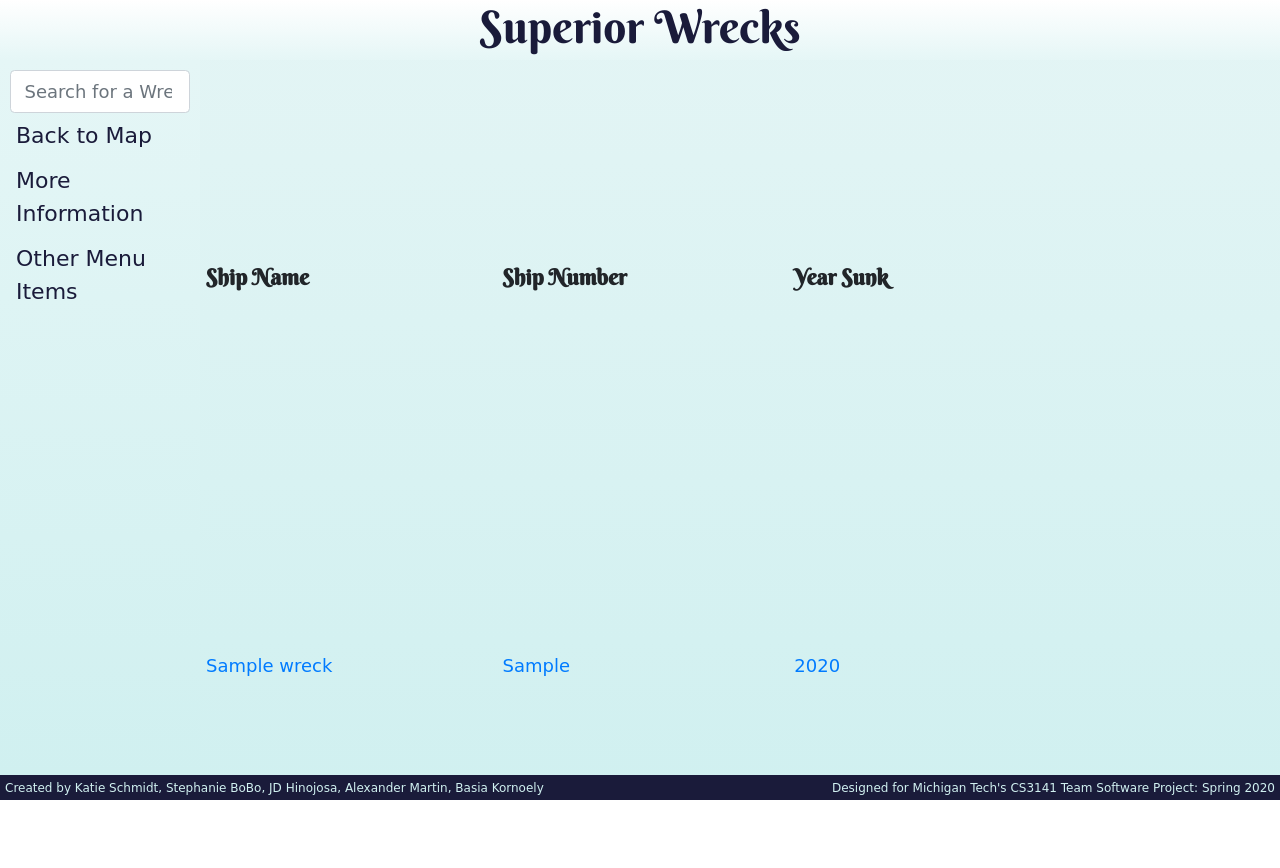
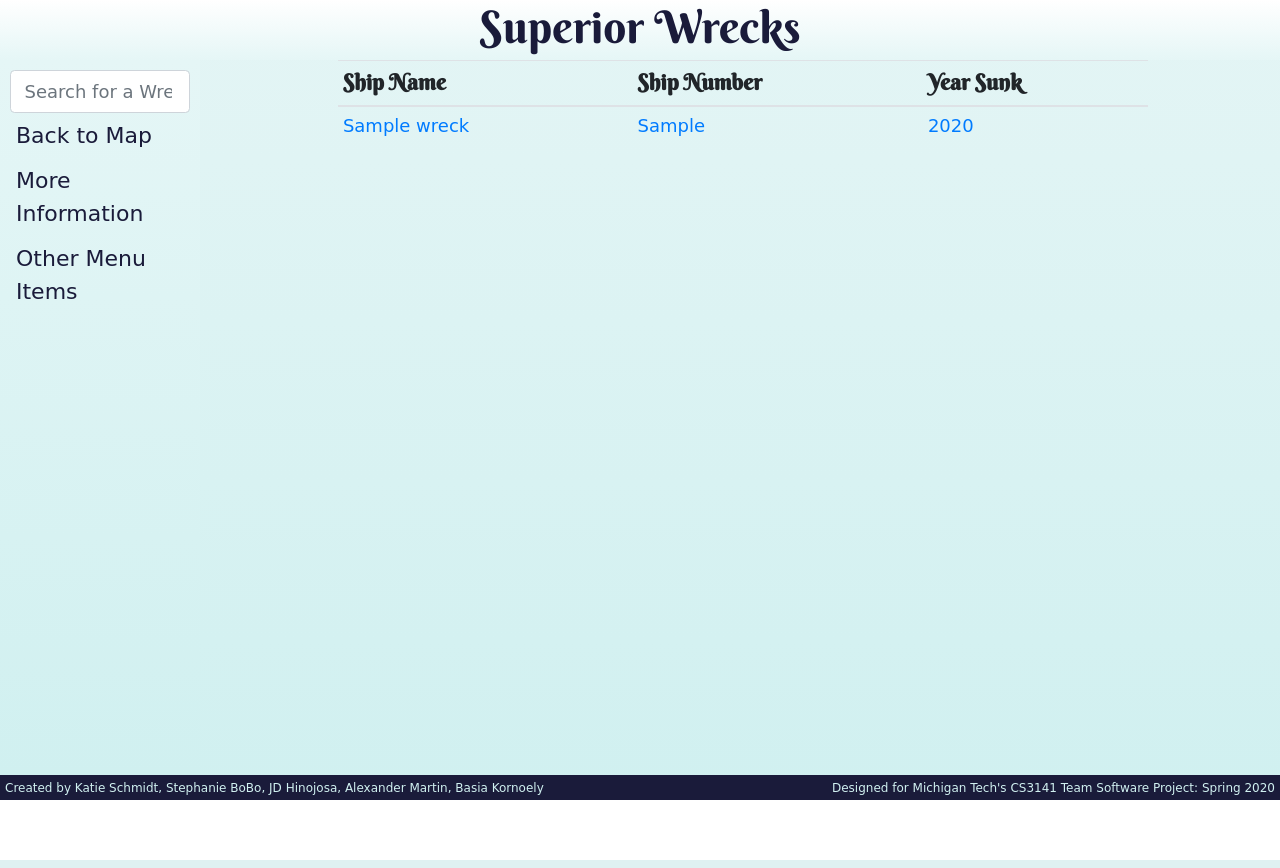
Before and after one commit to SuperiorWrecks/SuperiorWrecks, a Django app: page /ships/ in a window 1280 px wide. Run offline with Django 3.2, Linux system fonts and the light colour scheme; tables that the repository leaves empty hold one stand-in row (values such as "Sample post"); some libraries are stand-ins or nearby versions; some web fonts are replaced.

Commit message:
Fixed some styling on listofships Table content is no longer above the footer, added some styling to the table itself, and removed the <br>'s and added actual margins instead.

```diff
--- a/templates/wrecks/listofships.html
+++ b/templates/wrecks/listofships.html
@@ -3,7 +3,8 @@
 <head>
     <meta charset="UTF-8">
     <title>Ship List</title>
-    <link rel="stylesheet" href="https://maxcdn.bootstrapcdn.com/bootstrap/4.0.0/css/bootstrap.min.css" integrity="sha384-Gn5384xqQ1aoWXA+058RXPxPg6fy4IWvTNh0E263XmFcJlSAwiGgFAW/dAiS6JXm" crossorigin="anonymous">
+    <link rel="stylesheet" href="https://maxcdn.bootstrapcdn.com/bootstrap/4.0.0/css/bootstrap.min.css"
+          integrity="sha384-Gn5384xqQ1aoWXA+058RXPxPg6fy4IWvTNh0E263XmFcJlSAwiGgFAW/dAiS6JXm" crossorigin="anonymous">
     <link href="https://fonts.googleapis.com/css?family=Baloo+Chettan+2|Berkshire+Swash&display=swap" rel="stylesheet">
     <style>
         :root {
@@ -53,6 +54,8 @@
             width: calc(100% - var(--sidebar-width));
             height: calc(100% - var(--footer-height));
             margin-left: var(--sidebar-width);
+            margin-top: var(--header-height);
+            margin-bottom: var(--footer-height);
             top: 0;
             background: transparent;
             position: relative;
@@ -113,6 +116,7 @@
             padding-top: 4px;
             padding-left: 5px;
             padding-right: 5px;
+            z-index: 99;
         }
 
     </style>
@@ -139,9 +143,8 @@
 
 <!-- Page Content -->
 <div id="content">
-    <br>
-    <br>
-    <table id="table">
+    <center>
+        <table id="table" class="table table-hover table-sm">
             <thead>
             <tr>
                 <th><b>Ship Name</b></th>
@@ -150,7 +153,7 @@
             </tr>
             </thead>
         </table>
-    <br>
+    </center>
 </div>
 
 <div id="footer">
@@ -161,15 +164,16 @@
 <script>
     var ships = [];
     var table = document.getElementById("table");
+
     function list(ship) {
         var row = table.insertRow(-1);
         var cell1 = row.insertCell(0);
         var cell2 = row.insertCell(1);
         var cell3 = row.insertCell(2);
         //TODO: This way of adding links feels janky, find a cleaner way to do it. maybe a wrapper function or something
-        cell1.innerHTML = "<a href=\"/ships/"+ship["name"]+"/"+ship["num"]+"/\">"+ship["name"]+"</a>";
-        cell2.innerHTML = "<a href=\"/ships/"+ship["name"]+"/"+ship["num"]+"/\">"+ship["num"]+"</a>";
-        cell3.innerHTML = "<a href=\"/ships/"+ship["name"]+"/"+ship["num"]+"/\">"+ship["year"]+"</a>";
+        cell1.innerHTML = "<a href=\"/ships/" + ship["name"] + "/" + ship["num"] + "/\">" + ship["name"] + "</a>";
+        cell2.innerHTML = "<a href=\"/ships/" + ship["name"] + "/" + ship["num"] + "/\">" + ship["num"] + "</a>";
+        cell3.innerHTML = "<a href=\"/ships/" + ship["name"] + "/" + ship["num"] + "/\">" + ship["year"] + "</a>";
         console.log(ship["name"] + ship["num"] + ship["year"]);
     }
 
@@ -184,11 +188,18 @@
         xmlhttp.open("GET", "/wrecks/allShips.json", true);
         xmlhttp.send();
     }
+
     init();
 </script>
-<script src="https://code.jquery.com/jquery-3.2.1.slim.min.js" integrity="sha384-KJ3o2DKtIkvYIK3UENzmM7KCkRr/rE9/Qpg6aAZGJwFDMVNA/GpGFF93hXpG5KkN" crossorigin="anonymous"></script>
-<script src="https://cdnjs.cloudflare.com/ajax/libs/popper.js/1.12.9/umd/popper.min.js" integrity="sha384-ApNbgh9B+Y1QKtv3Rn7W3mgPxhU9K/ScQsAP7hUibX39j7fakFPskvXusvfa0b4Q" crossorigin="anonymous"></script>
-<script src="https://maxcdn.bootstrapcdn.com/bootstrap/4.0.0/js/bootstrap.min.js" integrity="sha384-JZR6Spejh4U02d8jOt6vLEHfe/JQGiRRSQQxSfFWpi1MquVdAyjUar5+76PVCmYl" crossorigin="anonymous"></script>
+<script src="https://code.jquery.com/jquery-3.2.1.slim.min.js"
+        integrity="sha384-KJ3o2DKtIkvYIK3UENzmM7KCkRr/rE9/Qpg6aAZGJwFDMVNA/GpGFF93hXpG5KkN"
+        crossorigin="anonymous"></script>
+<script src="https://cdnjs.cloudflare.com/ajax/libs/popper.js/1.12.9/umd/popper.min.js"
+        integrity="sha384-ApNbgh9B+Y1QKtv3Rn7W3mgPxhU9K/ScQsAP7hUibX39j7fakFPskvXusvfa0b4Q"
+        crossorigin="anonymous"></script>
+<script src="https://maxcdn.bootstrapcdn.com/bootstrap/4.0.0/js/bootstrap.min.js"
+        integrity="sha384-JZR6Spejh4U02d8jOt6vLEHfe/JQGiRRSQQxSfFWpi1MquVdAyjUar5+76PVCmYl"
+        crossorigin="anonymous"></script>
 
 </body>
 </html>
```
Lines whose indentation alone changed are shown as unchanged.
